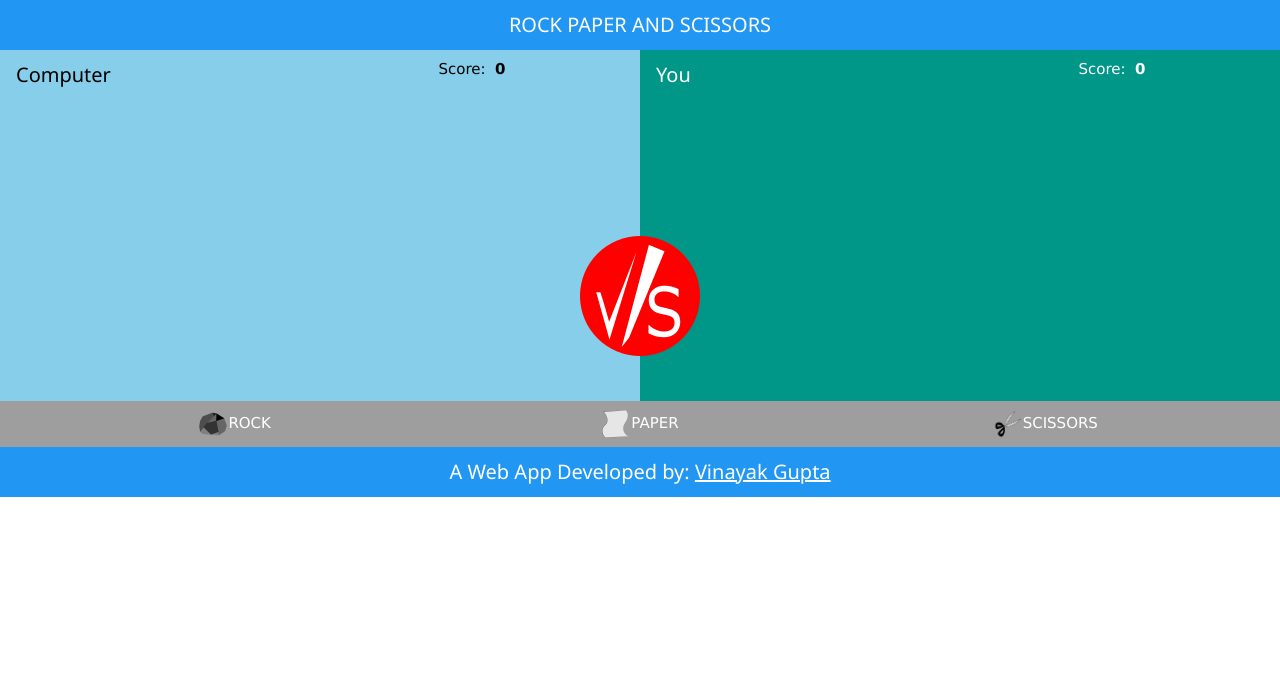
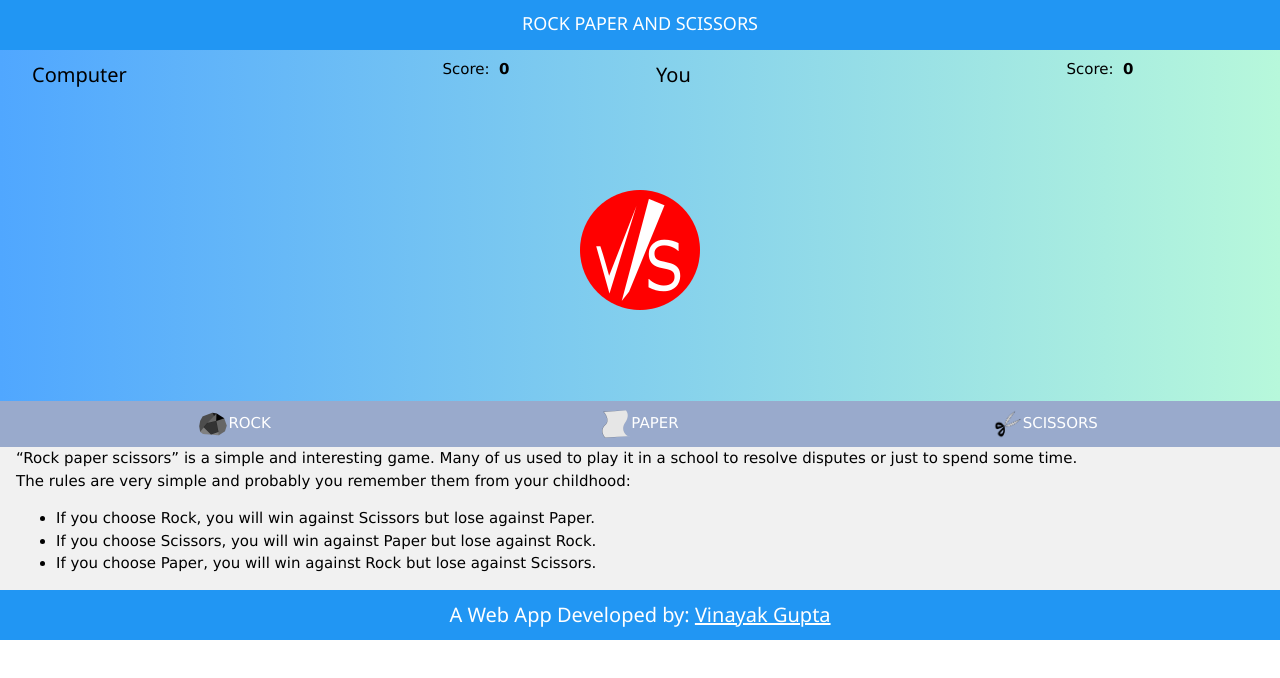
Before and after one commit to vinayakguptaa/vinayakguptaa.github.io, a plain HTML site: page rps-game/index.html in a window 1280 px wide. Drawn offline with Linux system fonts and the light colour scheme.

Commit message:
rps edit

```diff
--- a/rps-game/index.html
+++ b/rps-game/index.html
@@ -6,36 +6,47 @@
     <meta name="viewport" content="width=device-width, initial-scale=1">
     <link rel="stylesheet" href="../assets/css/basic.css">
     <style>
-        .imgbox{height: 120px;}.img{height: 90px;}.rs{height: 50px;position:absolute;top:37%;left:50%;transform:translate(-50%,-50%);-ms-transform:translate(-50%,-50%)}
-        @media(min-width: 601px){.imgbox{height: 200px;}.img{height: 160px;}.rs{height: 80px;top:30%}}
-        @media(min-width: 993px){.imgbox{height: 300px;}.img{height: 240px;}.rs{height: 120px;top:37%;}}
+        .maincon{background-image:linear-gradient(0deg,#b7f8db,#50a7ff)}.imgbox{height: 120px;}.img{height: 90px;}.rs{height: 50px;position:absolute;top:220px;left:50%;transform:translate(-50%,-50%);-ms-transform:translate(-50%,-50%)}
+        @media(min-width: 601px){.maincon{background-image:linear-gradient(270deg,#b7f8db,#50a7ff)}.imgbox{height: 200px;}.img{height: 160px;}.rs{height: 80px;top:200px}}
+        @media(min-width: 993px){.imgbox{height: 300px;}.img{height: 240px;}.rs{height: 120px;top:250px;;}}
     </style>
   </head>
   <body>
-    <div class="vg-container vg-blue vg-center">
-      <h4>ROCK PAPER AND SCISSORS</h4>
+    <div class="vg-container vg-blue vg-center" style="height: 50px;">
+      <h5>ROCK PAPER AND SCISSORS</h5>
     </div>
-    <div class="vg-container vg-light-blue vg-col m6 s12">
+    <img id="res" src="assets/vs.png" class="rs">
+    <div class="vg-container maincon">
+      <div class="vg-container vg-col m6 s12">
         <h4 class="vg-col s6">Computer</h4>
         <button class="vg-button vg-col s6">Score:&nbsp <b id="c_score">0</b></button>
         <div class="vg-center vg-col s12 imgbox">
           <img id="comp" class="img">
         </div>
       </div>
-      <img id="res" src="assets/vs.png" class="rs">
-    <div class="vg-container vg-teal vg-col m6 s12">
+      <div class="vg-container vg-col m6 s12">
         <h4 class="vg-col s6">You</h4>
         <button class="vg-button vg-col s6">Score:&nbsp <b id="p_score">0</b></button>
         <div class="vg-center vg-col s12 imgbox">
           <img id="play" class="img">
         </div>
       </div>
-    <div class="vg-container vg-grey">
+    </div>
+    <div class="vg-container" style="background-color:#99aacc;">
       <div class="vg-container vg-text-white vg-col s12">
-        <button class="vg-button vg-col m4 s12" onclick="R()"><img src="assets/rock.png" width="30px">ROCK</button>
-        <button class="vg-button vg-col m4 s12" onclick="P()"><img src="assets/paper.png" width="30px">PAPER</button>
-        <button class="vg-button vg-col m4 s12" onclick="S()"><img src="assets/sci.png" width="30px">SCISSORS</button>
+        <button class="vg-button vg-col m4 s12 vg-hover-none" onclick="R()"><img src="assets/rock.png" width="30px">ROCK</button>
+        <button class="vg-button vg-col m4 s12 vg-hover-none" onclick="P()"><img src="assets/paper.png" width="30px">PAPER</button>
+        <button class="vg-button vg-col m4 s12 vg-hover-none" onclick="S()"><img src="assets/sci.png" width="30px">SCISSORS</button>
       </div>
+    </div>
+    <div class="vg-container vg-light-grey">
+      “Rock paper scissors” is a simple and interesting game. Many of us used to play it in a school to resolve disputes or just to spend some time.<br/>
+      The rules are very simple and probably you remember them from your childhood:<br/>
+      <ul>
+        <li>If you choose Rock, you will win against Scissors but lose against Paper.</li>
+        <li>If you choose Scissors, you will win against Paper but lose against Rock.</li>
+        <li>If you choose Paper, you will win against Rock but lose against Scissors.</li>
+      </ul>
     </div>
     <div class="vg-container vg-blue vg-center">
       <h4>A Web App Developed by: <a href="../index.html">Vinayak Gupta<a></h4>
```
Also changed, not shown: youtube-realtime/assets/js/working.js (+12 -0 lines). Lines whose indentation alone changed are shown as unchanged.
